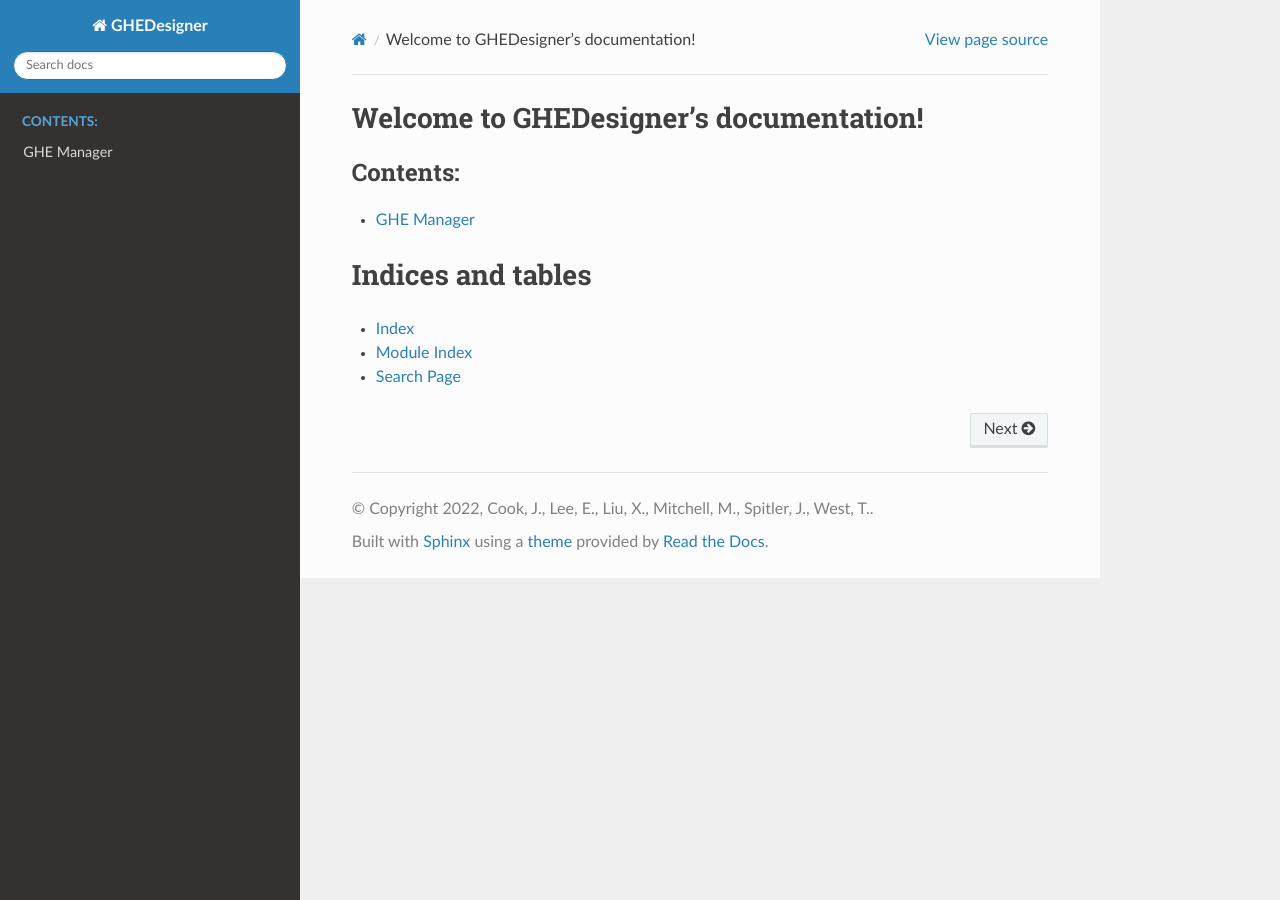
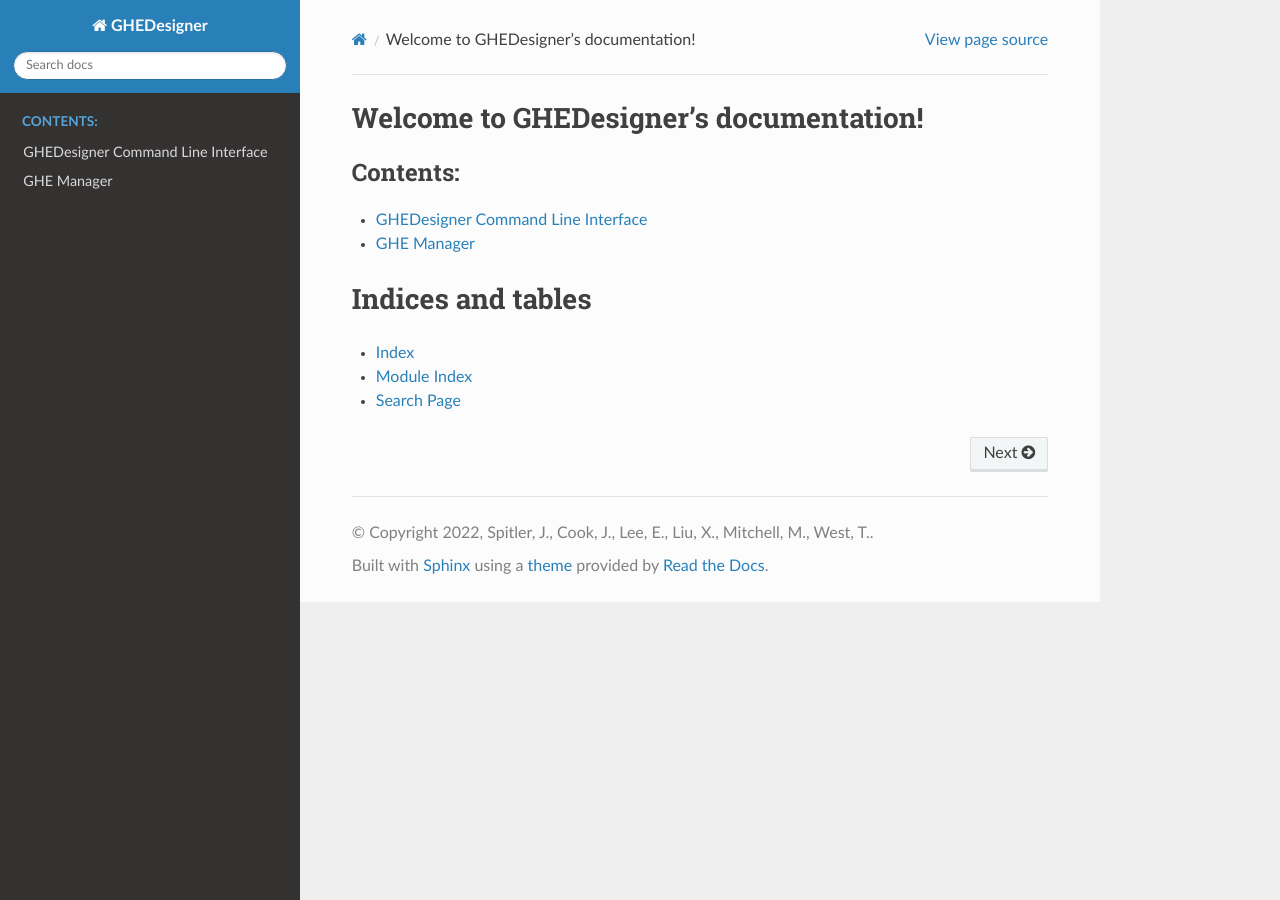
Before and after one commit to BETSRG/GHEDesigner, a Sphinx documentation site: the page built from docs/index.rst, in a window 1280 px wide. Built offline with Sphinx 7.4.7 and the Read the Docs theme 2.0.0, drawn with Linux system fonts in a browser that asks for light colours.

```diff
--- a/contributors.txt
+++ b/contributors.txt
@@ -1,6 +1,6 @@
+Jeffrey Spitler <spitler@okstate.edu>
 Jack Cook <jack-c-cook@protonmail.com>
 Edwin Lee <edwin.lee@nrel.gov>
 Xiaobing Liu <liux2@ornl.gov>
 Matt Mitchell <matt.mitchell@nrel.gov>
-Jeffrey Spitler <spitler@okstate.edu>
-Timothy West <timothy.west.okstate.edu>
+Timothy West <timothy.west@okstate.edu>
--- /dev/null
+++ b/docs/cli.rst
@@ -0,0 +1,4 @@
+GHEDesigner Command Line Interface
+==================================
+
+Examples here
--- a/docs/index.rst
+++ b/docs/index.rst
@@ -10,6 +10,7 @@ Welcome to GHEDesigner's documentation!
    :maxdepth: 2
    :caption: Contents:
 
+   cli
    manager
 
 
```
Also changed, not shown: docs/env.yml (deleted, +0 -18 lines), 1 other file.
